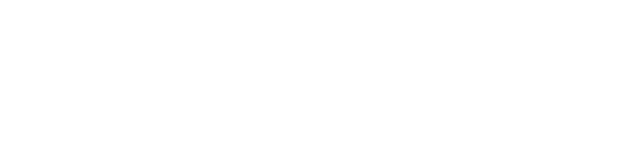
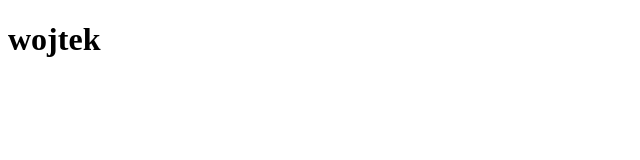
Before and after one commit to Wojciech-Kaczmarek/dev-group, a website: page index.html in a window 1280 px wide. Shown: the whole page, without its empty margins (0-640 px from the left). Drawn offline with Linux system fonts and the light colour scheme.

Commit message:
first element

```diff
--- a/index.html
+++ b/index.html
@@ -7,6 +7,10 @@
     <title>Document</title>
 </head>
 <body>
-
+    <div>
+        <h1>
+            wojtek
+        </h1>
+    </div>
 </body>
 </html>
```
